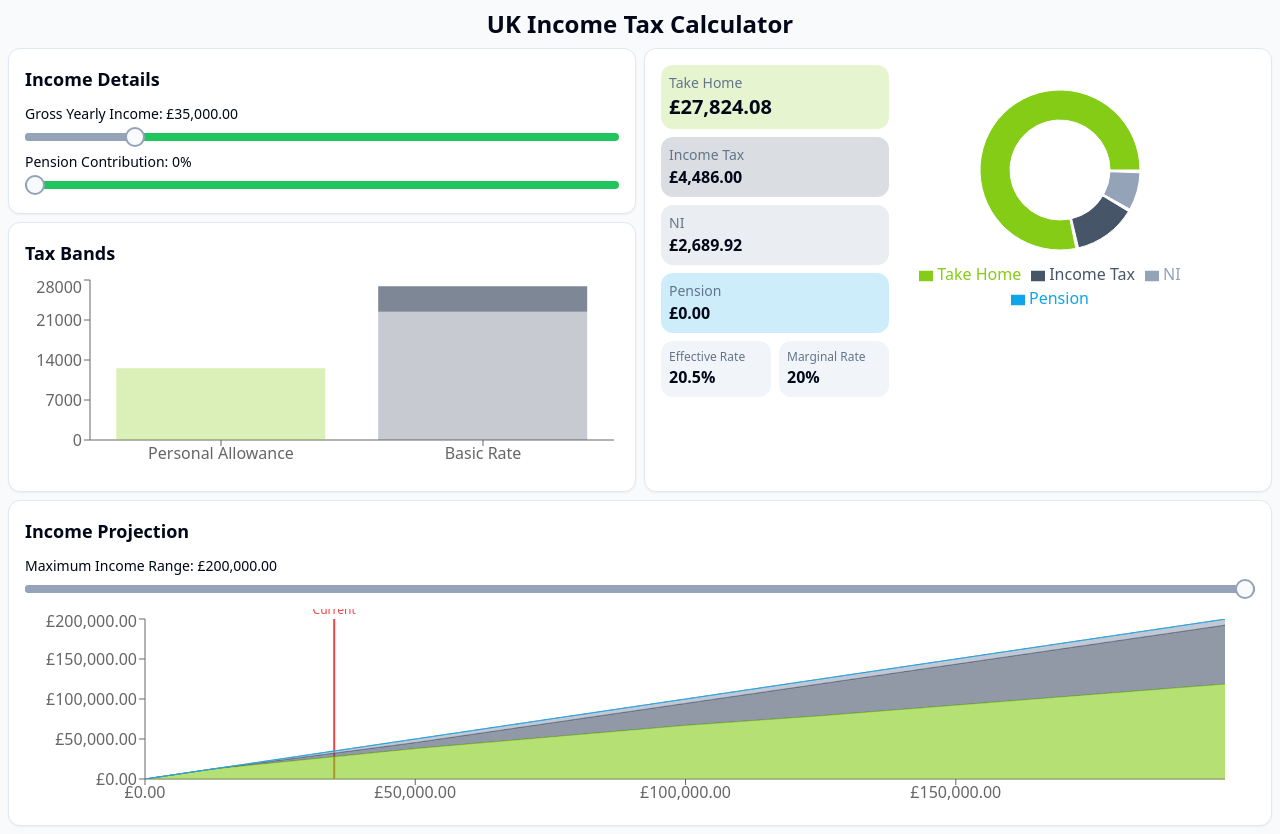
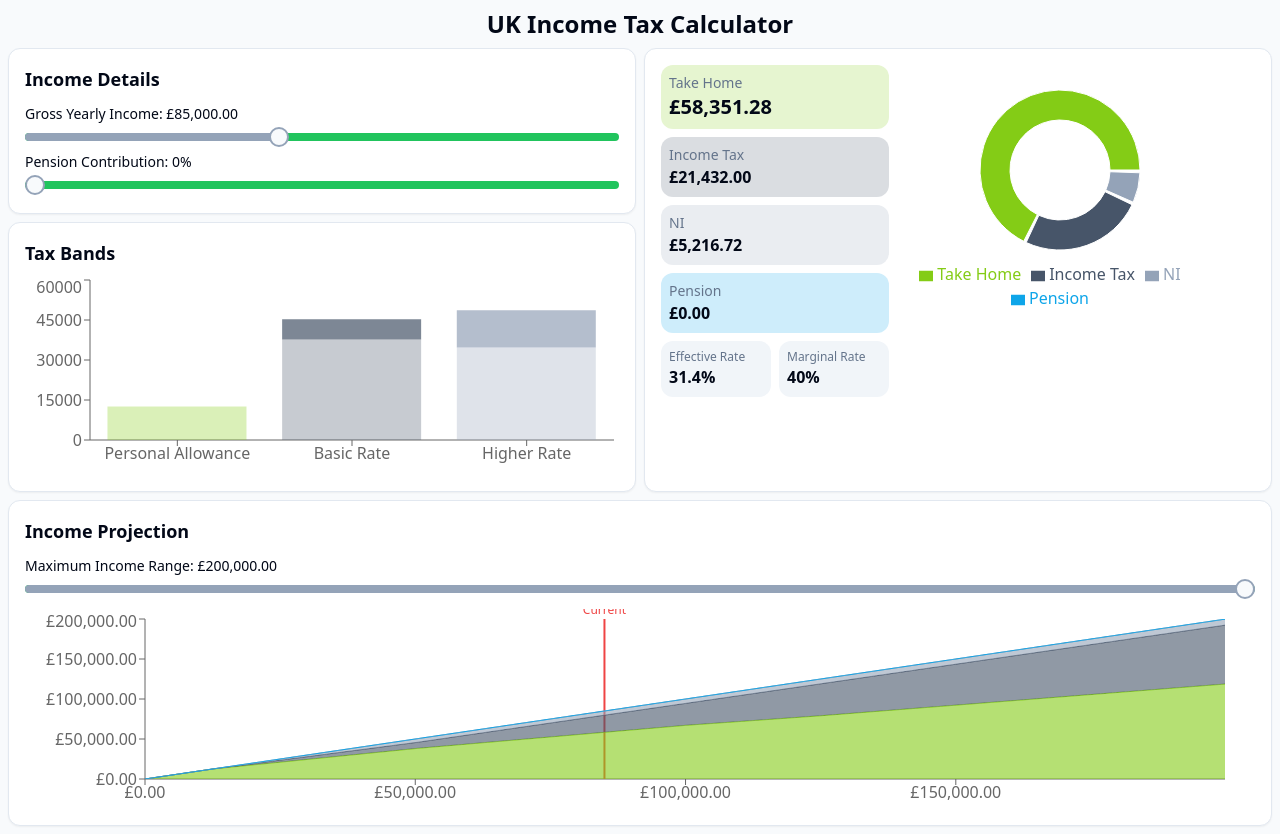
Before and after one commit to Baicheng-MiQ/taxwizard-uk, a React (Vite) app: page / in a window 1280 px wide. Built offline with nearby package versions, Linux system fonts and the light colour scheme.

Commit message:
Set default gross income to 85000
Updated the TaxCalculator component to set the default gross yearly income to 85000. This change ensures that users start with a predefined income value when using the tax calculator.
[skip gpt_engineer]

```diff
--- a/src/components/TaxCalculator.tsx
+++ b/src/components/TaxCalculator.tsx
@@ -7,7 +7,7 @@ import { PieChart, Pie, Cell, Legend } from 'recharts';
 import { IncomeDetailsSection } from "./tax/IncomeDetailsSection";
 
 const TaxCalculator = () => {
-  const [grossIncome, setGrossIncome] = useState(35000);
+  const [grossIncome, setGrossIncome] = useState(85000);
   const [pensionPercentage, setPensionPercentage] = useState(0);
   const [maxIncomeRange, setMaxIncomeRange] = useState(200000);
 
```
